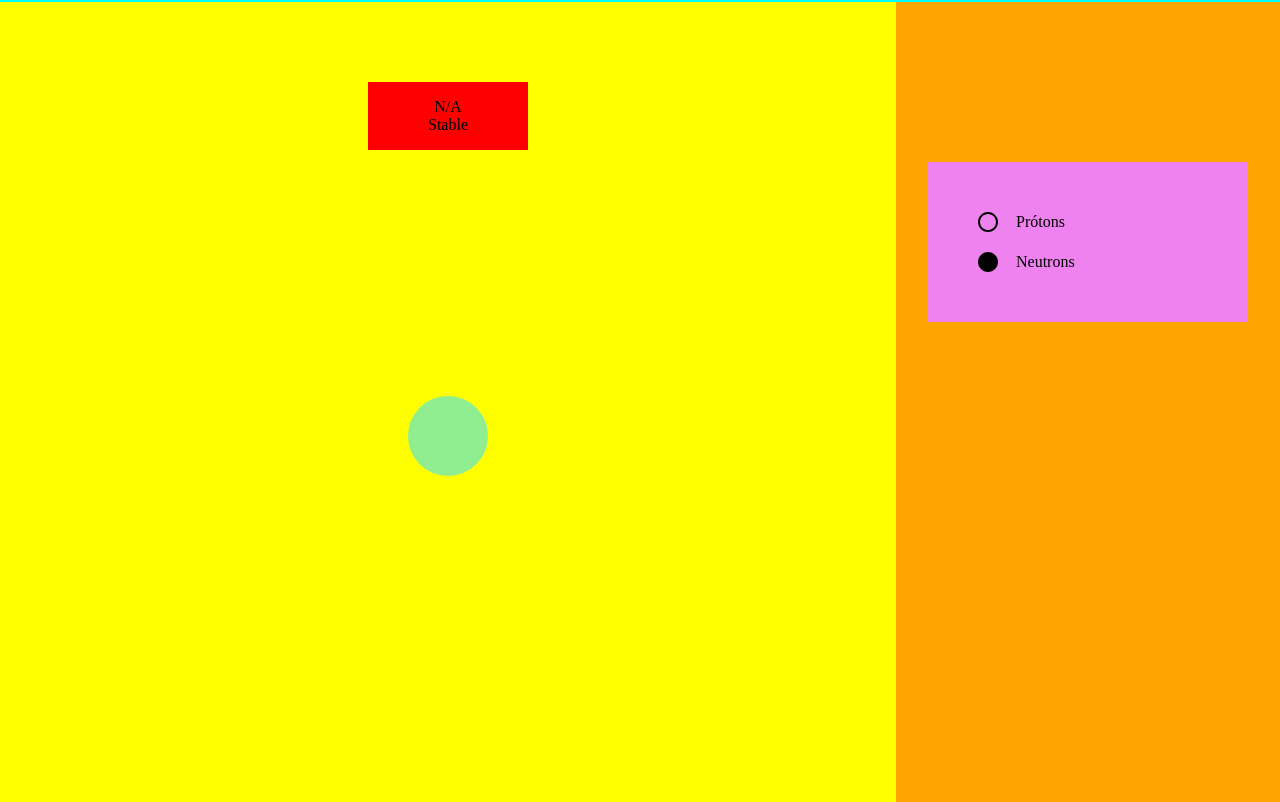
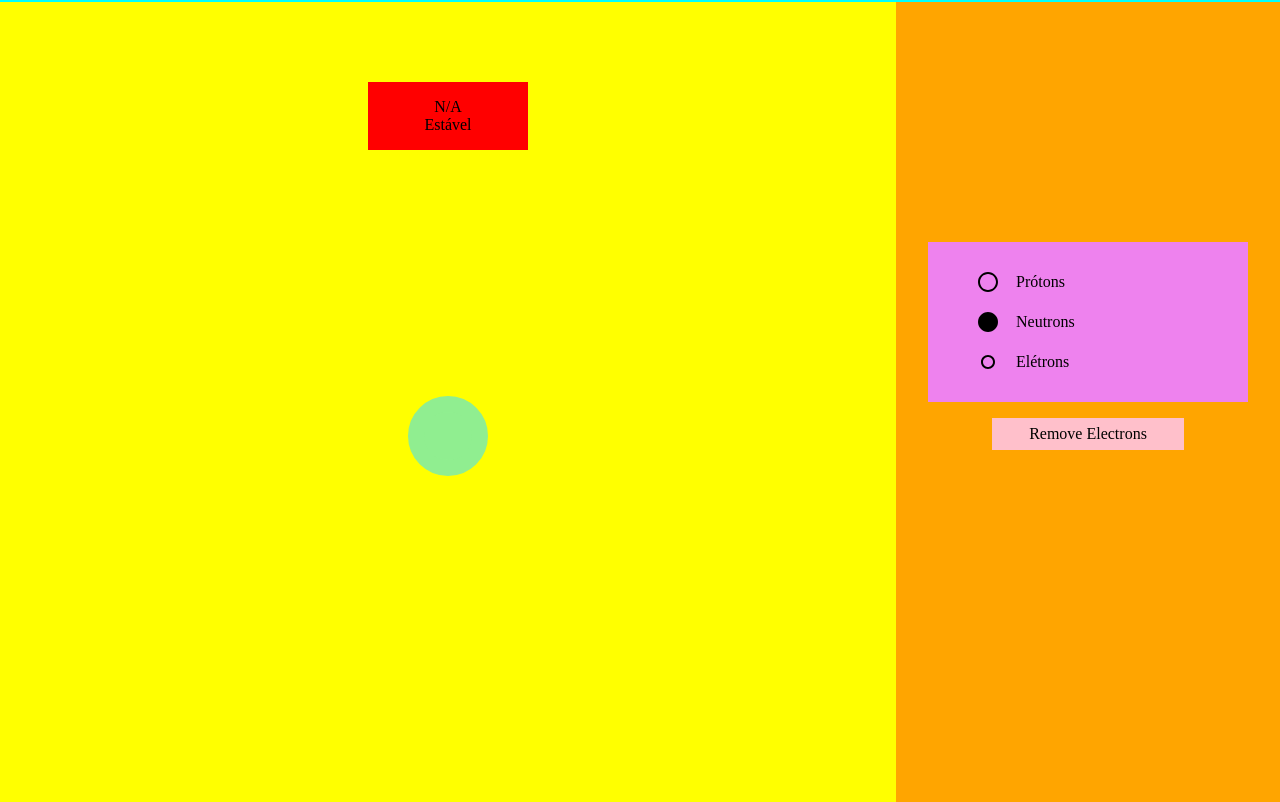
Before and after one commit to Hartye/atom-simulator, a plain HTML site: page public/index.html in a window 1280 px wide. Shown: the part 30-832 px from the top of the page. After the commit the page ends 800 px from the top, so only its background shows below. Drawn offline with Linux system fonts and the light colour scheme.

Commit message:
adding electrons animation

```diff
--- a/public/index.html
+++ b/public/index.html
@@ -18,13 +18,14 @@
                 <div class="atom_name_region">
                     <!-- atom name -->
                     <p class="atom_name">N/A</p>
-                    <p class="atom_stability">Stable</p>
+                    <p class="atom_stability">Estável</p>
                 </div>
                 <div class="diagram">
                     <!-- atom animation -->
                 </div>
             </section>
             <section class="second_column">
+                <div class="controls">
                     <div class="elements_popup">
                         <nav>
                             <ul>
@@ -44,9 +45,24 @@
                                     />
                                     Neutrons
                                 </li>
+                                <li>
+                                    <img
+                                        src="./svg/bx-radio-circle.svg"
+                                        alt="elétrons"
+                                        onclick="newElectron()"
+                                    />
+                                    Elétrons
+                                </li>
                             </ul>
                         </nav>
                         <!-- protons and neutrons popup -->
+                    </div>
+                    <div
+                        class="remove_electrons"
+                        onclick="removeElectron('all')"
+                    >
+                        <p>Remove Electrons</p>
+                    </div>
                 </div>
             </section>
         </main>
--- a/public/style.css
+++ b/public/style.css
@@ -1,3 +1,7 @@
+body {
+    position: fixed;
+}
+
 * {
     box-sizing: border-box;
     margin: 0;
@@ -60,8 +64,6 @@ section:last-child {
 }
 
 .elements_popup {
-    margin: auto;
-    margin-top: 10rem;
     height: 10rem;
     width: 20rem;
     background: violet;
@@ -90,6 +92,19 @@ section:last-child {
     cursor: pointer;
 }
 
+.remove_electrons {
+    background: pink;
+    width: 12rem;
+    height: 2rem;
+    display: flex;
+    justify-content: center;
+    align-items: center;
+}
+
+.remove_electrons:hover {
+    cursor: pointer;
+}
+
 .first_column {
     background: yellow;
 }
@@ -97,3 +112,41 @@ section:last-child {
 .second_column {
     background: orange;
 }
+
+.controls {
+    display: flex;
+    flex-direction: column;
+    align-items: center;
+    gap: 1rem;
+    margin-top: 30vh;
+}
+
+.electron {
+    animation: electrons 2s infinite;
+    position: relative;
+    margin-top: -50rem;
+    margin-right: 25rem;
+}
+
+@keyframes electrons {
+    0% {
+        top: 12.5rem;
+        left: 12.5rem;
+    }
+    25% {
+        top: 25rem;
+        left: 25rem;
+    }
+    50% {
+        top: 37.5rem;
+        left: 12.5rem;
+    }
+    75% {
+        top: 25rem;
+        left: 0rem;
+    }
+    100% {
+        top: 12.5rem;
+        left: 12.5rem;
+    }
+}
--- a/src/script.js
+++ b/src/script.js
@@ -2,8 +2,9 @@ const diagram = document.querySelector(".diagram");
 let mass_num = 0;
 let prot_num = 0;
 let neut_num = 0;
+let elect_num = 0;
 let atom_name = "";
-let atom_stability = "stable";
+let atom_stability = "Estável";
 
 function remove(element) {
     mass_num--;
@@ -13,8 +14,21 @@ function remove(element) {
     if (element.src == "http://127.0.0.1:5500/public/svg/bxs-circle.svg") {
         neut_num--;
     }
+    changeAtomSize();
     element.remove();
-    changeAtomSize();
+}
+
+function removeElectron(element) {
+    if (element != "all") {
+        elect_num--;
+        element.remove();
+    } else {
+        elect_num = 0;
+        let remove_elect = document.querySelectorAll(".electron");
+        remove_elect.forEach((elect) => {
+            elect.remove();
+        });
+    }
 }
 
 function newBall(n) {
@@ -25,7 +39,7 @@ function newBall(n) {
         if (mass_num < 16) {
             prot_num++;
         }
-    } else {
+    } else if (n == 2) {
         new_ball.src = "../public/svg/bxs-circle.svg";
         if (mass_num < 16) {
             neut_num++;
@@ -35,6 +49,22 @@ function newBall(n) {
     if (mass_num < 16) {
         diagram.appendChild(new_ball);
         newBallAdded();
+    }
+}
+
+function newElectron() {
+    let new_electron = document.createElement("img");
+    new_electron.setAttribute("class", "electron");
+    new_electron.setAttribute("onclick", "removeElectron(this)");
+
+    new_electron.src = "../public/svg/bx-radio-circle.svg";
+
+    if (elect_num < 16) {
+        elect_num++;
+    }
+
+    if (elect_num < 16) {
+        diagram.appendChild(new_electron);
     }
 }
 
@@ -117,9 +147,9 @@ function changeAtomSize() {
     }
 
     if (prot_num == neut_num) {
-        atom_stability = "Stable";
+        atom_stability = "Estável";
     } else {
-        atom_stability = "Unstable";
+        atom_stability = "Instável";
     }
 
     document.querySelector(".atom_stability").innerHTML = atom_stability;
```
Also changed, not shown: public/svg/bx-radio-circle.svg (added). Lines whose indentation alone changed are shown as unchanged.
